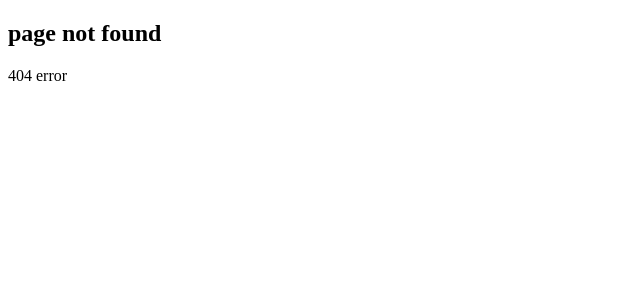
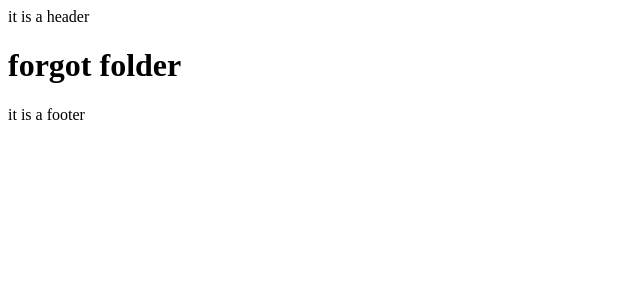
Before and after one commit to jyotirmaygithub/Next-js, a Next.js app: page /auth/forgot in a window 1280 px wide. Before the commit this address had no page. Shown: the top 300 px of the page, without its empty margins (0-640 px from the left). Built offline with nearby package versions, Linux system fonts and the light colour scheme.

Commit message:
learning layout and group folder

```diff
--- /dev/null
+++ b/src/app/auth/forgot/page.tsx
@@ -0,0 +1,9 @@
+import React from 'react'
+
+export default function page() {
+  return (
+    <div>
+      <h1>forgot folder</h1>
+    </div>
+  )
+}
--- a/src/app/layout.tsx
+++ b/src/app/layout.tsx
@@ -10,7 +10,11 @@ export default function RootLayout({
 }) {
   return (
     <html lang="en">
-      <body>{children}</body>
+      <body>
+      <header>it is a header</header>
+        {children}
+      <footer>it is a footer</footer>
+      </body>
     </html>
   )
 }
```
Also changed, not shown: src/app/auth/log/page.tsx (added, +9 -0 lines), src/app/auth/sign/page.tsx (added, +9 -0 lines).
